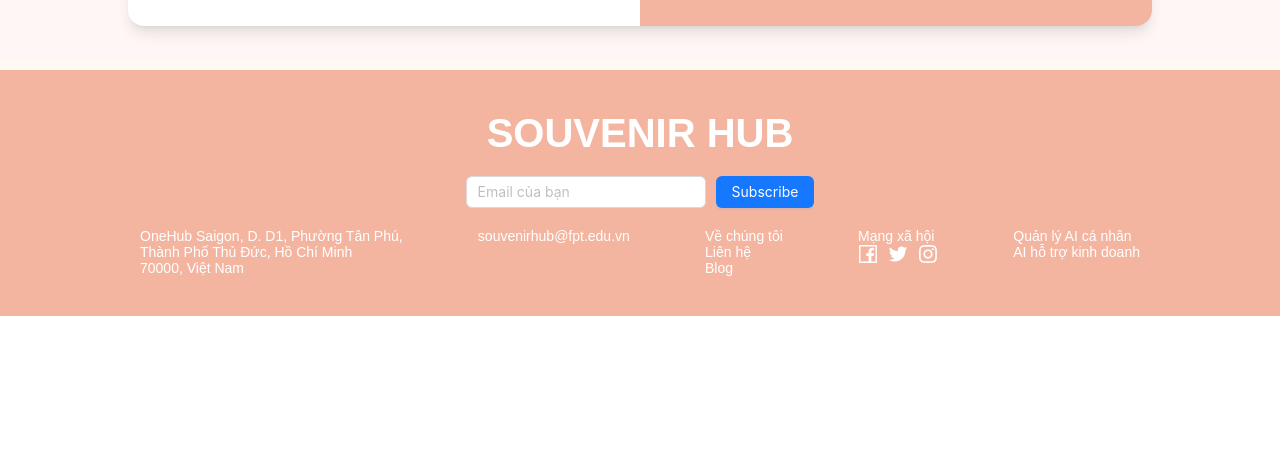
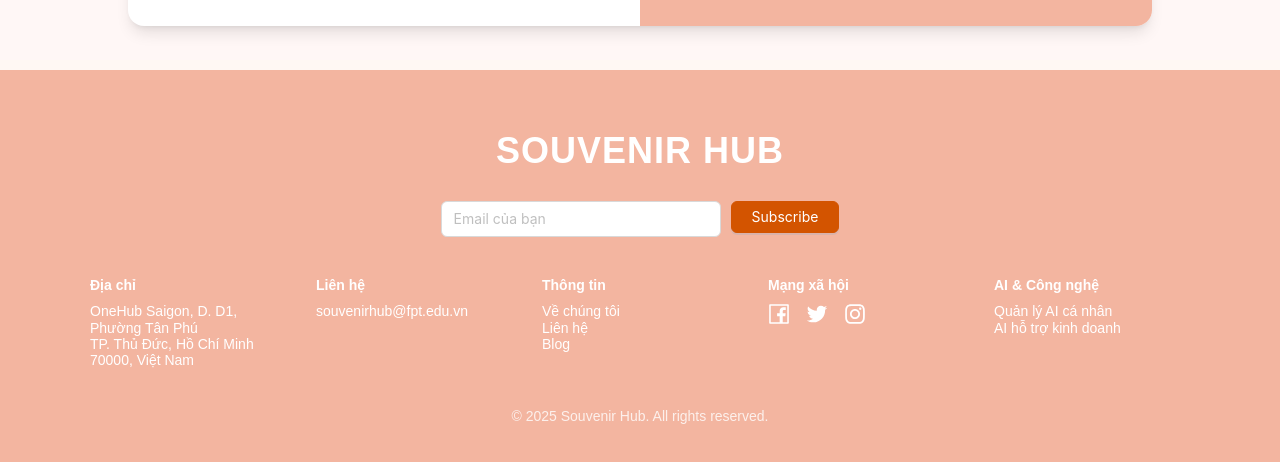
Before and after one commit to TuanAnh-LV/FE-SouvenirHub, a React (Vite) app: page /login in a window 1280 px wide. Shown: the part 828-1290 px from the top of the page. Before the commit the page ends 1144 px from the top, so only its background shows below. Built offline with nearby package versions, Linux system fonts and the light colour scheme; no server answers.

Commit message:
update header footer

```diff
--- a/src/components/Footer/index.jsx
+++ b/src/components/Footer/index.jsx
@@ -14,77 +14,104 @@
         textAlign: "center",
         backgroundColor: "#F3B5A0",
         color: "white",
-        padding: "40px 20px",
+        padding: "60px 30px",
         display: "flex",
         flexDirection: "column",
         alignItems: "center",
         width: "100%",
-        borderTopLeftRadius: 0,
-        borderTopRightRadius: 0,
         marginTop: 0,
       }}
     >
+      {/* Logo / Brand */}
       <div
         style={{
-          fontSize: "40px",
+          fontSize: "36px",
           fontWeight: "bold",
-          marginBottom: "20px",
+          marginBottom: "30px",
+          letterSpacing: 1,
         }}
       >
         SOUVENIR HUB
       </div>
 
-      <div style={{ marginBottom: "20px" }}>
+      {/* Subscription */}
+      <div style={{ marginBottom: "40px", display: "flex", gap: "10px" }}>
         <Input
           placeholder="Email của bạn"
-          style={{ width: 240, marginRight: "10px" }}
+          style={{
+            width: 280,
+            borderRadius: "6px",
+            padding: "6px 12px",
+          }}
         />
-        <Button type="primary">Subscribe</Button>
+        <Button
+          type="primary"
+          style={{
+            backgroundColor: "#d35400",
+            borderColor: "#d35400",
+            borderRadius: "6px",
+            padding: "6px 20px",
+          }}
+        >
+          Subscribe
+        </Button>
       </div>
 
+      {/* Grid layout with info */}
       <div
         style={{
-          display: "flex",
-          justifyContent: "space-between",
-          flexWrap: "wrap",
+          display: "grid",
+          gridTemplateColumns: "repeat(auto-fit, minmax(180px, 1fr))",
+          gap: "30px",
           width: "100%",
-          maxWidth: "1000px",
-          gap: "20px",
+          maxWidth: "1100px",
+          marginBottom: "40px",
           textAlign: "left",
         }}
       >
         <div>
-          <div>OneHub Saigon, D. D1, Phường Tân Phú,</div>
-          <div>Thành Phố Thủ Đức, Hồ Chí Minh</div>
+          <h4 style={{ fontWeight: 600, marginBottom: "10px" }}>Địa chỉ</h4>
+          <div>OneHub Saigon, D. D1, Phường Tân Phú</div>
+          <div>TP. Thủ Đức, Hồ Chí Minh</div>
           <div>70000, Việt Nam</div>
         </div>
 
         <div>
-          <div>
-            <a href="mailto:souvenirhub@fpt.edu.vn" style={{ color: "white" }}>
-              souvenirhub@fpt.edu.vn
-            </a>
-          </div>
+          <h4 style={{ fontWeight: 600, marginBottom: "10px" }}>Liên hệ</h4>
+          <a href="mailto:souvenirhub@fpt.edu.vn" style={{ color: "white" }}>
+            souvenirhub@fpt.edu.vn
+          </a>
         </div>
 
         <div>
+          <h4 style={{ fontWeight: 600, marginBottom: "10px" }}>Thông tin</h4>
           <div>Về chúng tôi</div>
           <div>Liên hệ</div>
           <div>Blog</div>
         </div>
 
         <div>
-          <div>Mạng xã hội</div>
-          <FacebookOutlined style={{ fontSize: "20px", marginRight: "10px" }} />
-          <TwitterOutlined style={{ fontSize: "20px", marginRight: "10px" }} />
-          <InstagramOutlined style={{ fontSize: "20px" }} />
+          <h4 style={{ fontWeight: 600, marginBottom: "10px" }}>Mạng xã hội</h4>
+          <div style={{ display: "flex", gap: "16px", marginTop: "8px" }}>
+            <FacebookOutlined style={{ fontSize: "22px" }} />
+            <TwitterOutlined style={{ fontSize: "22px" }} />
+            <InstagramOutlined style={{ fontSize: "22px" }} />
+          </div>
         </div>
 
         <div>
+          <h4 style={{ fontWeight: 600, marginBottom: "10px" }}>
+            AI & Công nghệ
+          </h4>
           <div>Quản lý AI cá nhân</div>
           <div>AI hỗ trợ kinh doanh</div>
         </div>
       </div>
+
+      {/* Copyright */}
+      <div style={{ fontSize: "14px", opacity: 0.8 }}>
+        © 2025 Souvenir Hub. All rights reserved.
+      </div>
     </Footer>
   );
 }
--- a/src/components/Header/DashboardHeader.jsx
+++ b/src/components/Header/DashboardHeader.jsx
@@ -69,9 +69,6 @@
 
   const profileMenu = (
     <Menu>
-      <Menu.Item key="profile" icon={<SettingOutlined />}>
-        Hồ sơ cá nhân
-      </Menu.Item>
       <Menu.Item key="logout" icon={<LogoutOutlined />} onClick={handleLogout}>
         Đăng xuất
       </Menu.Item>
--- a/src/components/Header/index.jsx
+++ b/src/components/Header/index.jsx
@@ -1,5 +1,13 @@
 import { useNavigate } from "react-router-dom";
-import { Input, Badge, Dropdown, Avatar, message, AutoComplete } from "antd";
+import {
+  Input,
+  Badge,
+  Dropdown,
+  Avatar,
+  message,
+  AutoComplete,
+  Button,
+} from "antd";
 import {
   ShoppingOutlined,
   UserOutlined,
@@ -179,13 +187,25 @@
               <Search
                 placeholder="Tìm kiếm quà tặng, hộp quà, và nhiều hơn nữa..."
                 allowClear
-                enterButton
                 size="large"
+                value={searchText}
                 onSearch={(value) => {
                   navigate(`/products?q=${encodeURIComponent(value)}`);
                   setSearchText("");
                 }}
                 onChange={(e) => setSearchText(e.target.value)}
+                enterButton={
+                  <Button
+                    type="primary"
+                    style={{
+                      backgroundColor: "#d35400",
+                      borderColor: "#d35400",
+                      borderTopLeftRadius: 0,
+                      borderBottomLeftRadius: 0,
+                    }}
+                    icon={<SearchOutlined />}
+                  />
+                }
               />
             </AutoComplete>
 
--- a/src/layouts/MainLayout.jsx
+++ b/src/layouts/MainLayout.jsx
@@ -1,15 +1,16 @@
 import Header from "../components/Header";
 import Footer from "../components/Footer";
 import { Outlet } from "react-router-dom";
+
 const MainLayout = () => {
   return (
-    <>
+    <div className="min-h-screen flex flex-col bg-[#FFF8F3]">
       <Header />
-      <main className="pt-[88px] pb-[10px] bg-[#FFF8F3]">
+      <main className="flex-grow pt-[88px] pb-[10px]">
         <Outlet />
       </main>
       <Footer />
-    </>
+    </div>
   );
 };
 
--- a/src/pages/Home.jsx
+++ b/src/pages/Home.jsx
@@ -1,4 +1,4 @@
-import { useEffect, useState } from "react";
+import { useEffect, useState, useRef } from "react";
 import { ProductService } from "../services/product/product.service";
 import { BlogService } from "../services/blog/blog.service";
 import assets from "../assets/assets";
@@ -23,6 +23,8 @@
   const [blogs, setBlogs] = useState([]);
   const [loading, setLoading] = useState(true);
   const navigate = useNavigate();
+  const personalGiftRef = useRef(null);
+  const businessGiftRef = useRef(null);
 
   useEffect(() => {
     const fetchAll = async () => {
@@ -103,6 +105,18 @@
   const handleBlogClick = (id) => {
     navigate(`/blog/${id}`);
   };
+  const scrollToRef = (ref) => {
+    if (ref.current) {
+      const offset = 120; // chiều cao header cố định của bạn
+      const top =
+        ref.current.getBoundingClientRect().top + window.scrollY - offset;
+
+      window.scrollTo({
+        top,
+        behavior: "smooth",
+      });
+    }
+  };
   return (
     <motion.div
       initial={{ opacity: 0 }}
@@ -138,7 +152,10 @@
         viewport={{ once: true }}
         transition={{ duration: 0.6 }}
       >
-        <div className="relative rounded-xl overflow-hidden">
+        <div
+          className="relative rounded-xl overflow-hidden cursor-pointer"
+          onClick={() => scrollToRef(personalGiftRef)}
+        >
           <div className="absolute top-0 left-0 w-full bg-[#fff7ed] bg-opacity-90 text-black text-center py-2 z-10">
             Quà tặng cá nhân hóa
           </div>
@@ -148,7 +165,10 @@
             className="w-full h-64 object-cover"
           />
         </div>
-        <div className="relative rounded-xl overflow-hidden">
+        <div
+          className="relative rounded-xl overflow-hidden cursor-pointer"
+          onClick={() => scrollToRef(businessGiftRef)}
+        >
           <div className="absolute top-0 left-0 w-full bg-[#fff7ed] bg-opacity-90 text-black text-center py-2 z-10">
             Quà tặng doanh nghiệp
           </div>
@@ -162,6 +182,7 @@
 
       {/* Personalized Products */}
       <motion.section
+        ref={personalGiftRef}
         className="mt-12"
         initial={{ opacity: 0, y: 30 }}
         whileInView={{ opacity: 1, y: 0 }}
@@ -180,6 +201,7 @@
 
       {/* Business Products */}
       <motion.section
+        ref={businessGiftRef}
         className="mt-12"
         initial={{ opacity: 0, y: 30 }}
         whileInView={{ opacity: 1, y: 0 }}
@@ -217,7 +239,11 @@
                 onClick={() => handleBlogClick(blog._id)}
               >
                 <img
-                  src={blog.images?.[0]?.url || "/default-blog.jpg"}
+                  src={
+                    blog.images?.[0]?.url ||
+                    blog.thumbnail ||
+                    "/default-blog.jpg"
+                  }
                   alt={blog.title}
                   className="w-full h-40 object-cover rounded-md mb-3"
                 />
--- a/src/pages/buyer/BuyerDashboard.jsx
+++ b/src/pages/buyer/BuyerDashboard.jsx
@@ -50,18 +50,18 @@
       icon: <LockOutlined />,
       content: <ChangePassword />,
     },
-    {
-      key: "notification",
-      label: "Cài đặt thông báo",
-      icon: <NotificationOutlined />,
-      content: <div>Thông báo</div>,
-    },
-    {
-      key: "voucher",
-      label: "Kho Voucher",
-      icon: <GiftOutlined />,
-      content: <div>Voucher</div>,
-    },
+    // {
+    //   key: "notification",
+    //   label: "Cài đặt thông báo",
+    //   icon: <NotificationOutlined />,
+    //   content: <div>Thông báo</div>,
+    // },
+    // {
+    //   key: "voucher",
+    //   label: "Kho Voucher",
+    //   icon: <GiftOutlined />,
+    //   content: <div>Voucher</div>,
+    // },
   ];
   const activeItem =
     menuItems.find((item) => item.key === activeKey) ||
@@ -73,7 +73,7 @@
       : null);
 
   return (
-    <div className="min-h-60 flex justify-center bg-[#f5f5f5] py-10 px-2 mt-5">
+    <div className="min-h-[calc(100vh-100px)] flex justify-center bg-[#f5f5f5] py-10 px-2">
       <div className="w-full max-w-6xl flex bg-white shadow overflow-hidden">
         {/* Sidebar */}
         <aside className="w-70 p-5 border-r border-gray-200">
```
